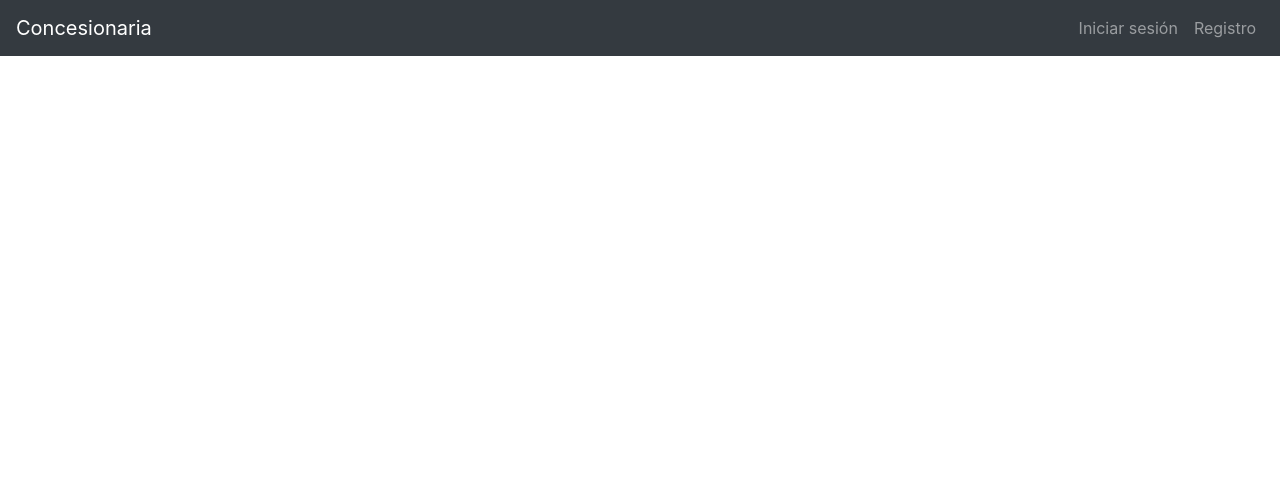
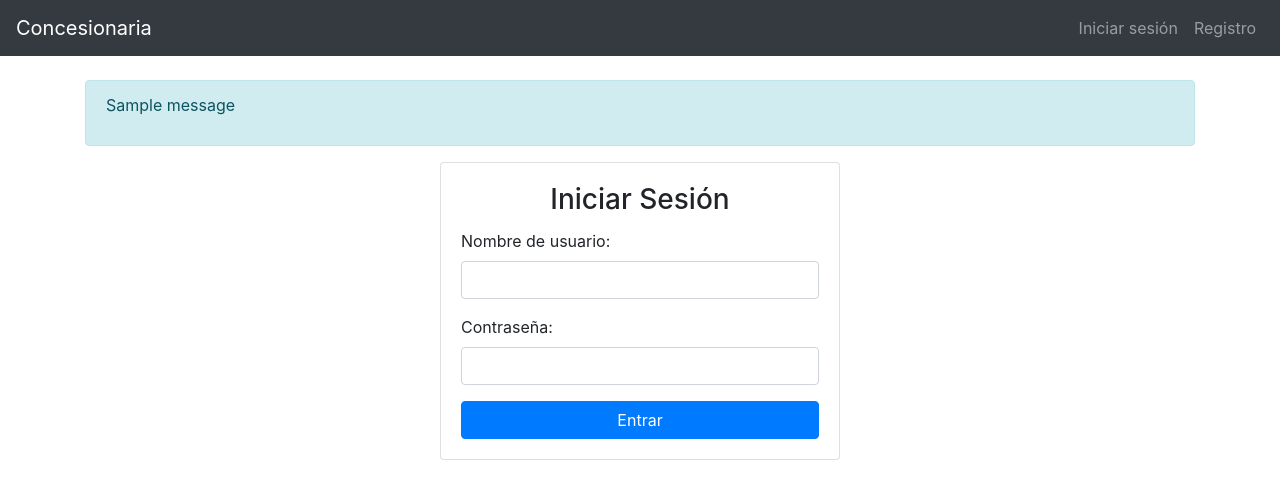
Before and after one commit to JohannVC834/Concesionaria1, a Flask app: page /login in a window 1280 px wide. Shown: the top 499 px of the page. Run offline with Flask 3, Linux system fonts and the light colour scheme; one stand-in notice (Sample message) is shown; some libraries are stand-ins or nearby versions.

Commit message:
Añadido contenedor para mensajes flash y bloque de scripts en la plantilla base

```diff
--- a/templates/base.html
+++ b/templates/base.html
@@ -34,3 +34,24 @@
             </ul>
         </div>
     </nav>
+
+    <div class="container mt-4">
+        {% with messages = get_flashed_messages() %}
+            {% if messages %}
+                <div class="alert alert-info">
+                    {% for message in messages %}
+                        <p>{{ message }}</p>
+                    {% endfor %}
+                </div>
+            {% endif %}
+        {% endwith %}
+
+        {% block content %}{% endblock %}
+    </div>
+
+    <!-- Bootstrap JS, jQuery y Popper.js -->
+    <script src="https://code.jquery.com/jquery-3.5.1.min.js"></script>
+    <script src="https://cdn.jsdelivr.net/npm/popper.js@1.16.1/dist/umd/popper.min.js"></script>
+    <script src="https://stackpath.bootstrapcdn.com/bootstrap/4.5.2/js/bootstrap.min.js"></script>
+    </body>
+    </html>
```
